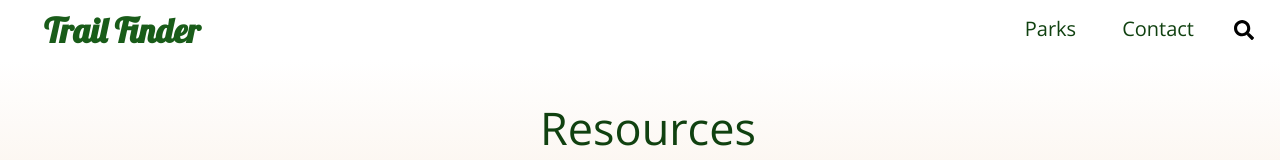
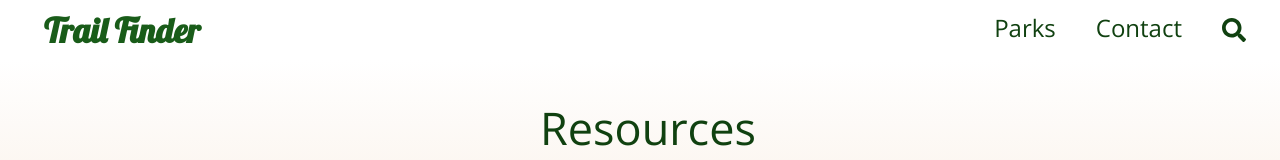
Before and after one commit to cvmug/TrailFinder, a React (Create React App) app: page /home in a window 1280 px wide. Shown: the top 160 px of the page. Built offline with nearby package versions, Linux system fonts and the light colour scheme; no server answers.

Commit message:
fixed size difference in nav

```diff
--- a/src/Home/Nav/Header.css
+++ b/src/Home/Nav/Header.css
@@ -33,35 +33,16 @@
     gap: 40px;
     margin-bottom: none;
     margin-left: auto;
-}
-
-.contact {
-    margin-top: 1px;
-    color: rgb(25, 92, 25);
+    color: rgb(16, 65, 16);
+    font-size: 24px;
 }
 
 .search {
     margin-top: 5px;
-    color: rgb(25, 92, 25);
 }
 
 .link {
-    color: #000;
     text-decoration: none;
-    font-size: 20px;
-    margin-bottom: none;
-}
-
-.contact{
-    color: rgb(16, 65, 16);
-}
-
-.button.dropdown{
-    color: rgb(25, 92, 25);
-}
-
-.dropdown{
-    color: rgb(25, 92, 25);
 }
 
 @media only screen and (max-width: 768px) {
@@ -79,9 +60,4 @@
         flex-direction: row;
         gap: 20px;
     }
-
-    .contact,
-    .search {
-      font-size: 18px;
 }
-  }
--- a/src/Home/Nav/ParksDropdown.css
+++ b/src/Home/Nav/ParksDropdown.css
@@ -1,19 +1,9 @@
-.dropdown {
-  font-family: 'Open Sans', sans-serif;
-  color: rgb(16, 65, 16);
-  font-size: 20px;
-}
-
 .dropbtn {
   background-color: transparent;
-  color: rgb(16, 65, 16);
-  font-size: 20px;
-  border: none;
   cursor: pointer;
 }
 
 .dropdown-content {
-  font-size: 20px;
   display: none;
   position: absolute;
   background-color: white;
@@ -22,15 +12,12 @@
 }
 
 .dropdown-content a {
-  color: rgb(16, 65, 16);
-  padding: 12px 16px;
+   padding: 12px 16px;
+  padding-left: 0px;
+  margin-left: 5px;
   text-decoration: none;
   display: block;
 }
-
-/* .dropdown-content a:hover {
-    background-color: #ddd;
-  } */
 
 .dropdown:hover .dropdown-content {
   display: block;
--- a/src/Home/Nav/ParksDropdown.js
+++ b/src/Home/Nav/ParksDropdown.js
@@ -19,7 +19,7 @@
 
   return (
     <div className="dropdown" onMouseEnter={handleMouseEnter} onMouseLeave={handleMouseLeave}>
-      <button className="dropbtn">Parks</button>
+    <div className="dropbtn" onClick={toggleDropdown}>Parks</div>
     {isOpen && (
       <div className="dropdown-content">
         <Link to="/parks">All Parks</Link>
--- a/src/Map/Sidebar.js
+++ b/src/Map/Sidebar.js
@@ -10,7 +10,6 @@
                   <h3>{designation}</h3>
                   {parksByDesignation[designation].map((park, index) => (
                       <div key={index}>
-                          {/* Use the park id or name as a parameter in the URL */}
                           <h4 className='sidebar-park-name'><Link to={`/parks/${park.parkCode}`}>{park.fullName}</Link></h4>
                           <p>{park.description}</p>
                       </div>
```
Also changed, not shown: 1 other file (tests, documents, lock files or other folders). Lines whose indentation alone changed are shown as unchanged.
